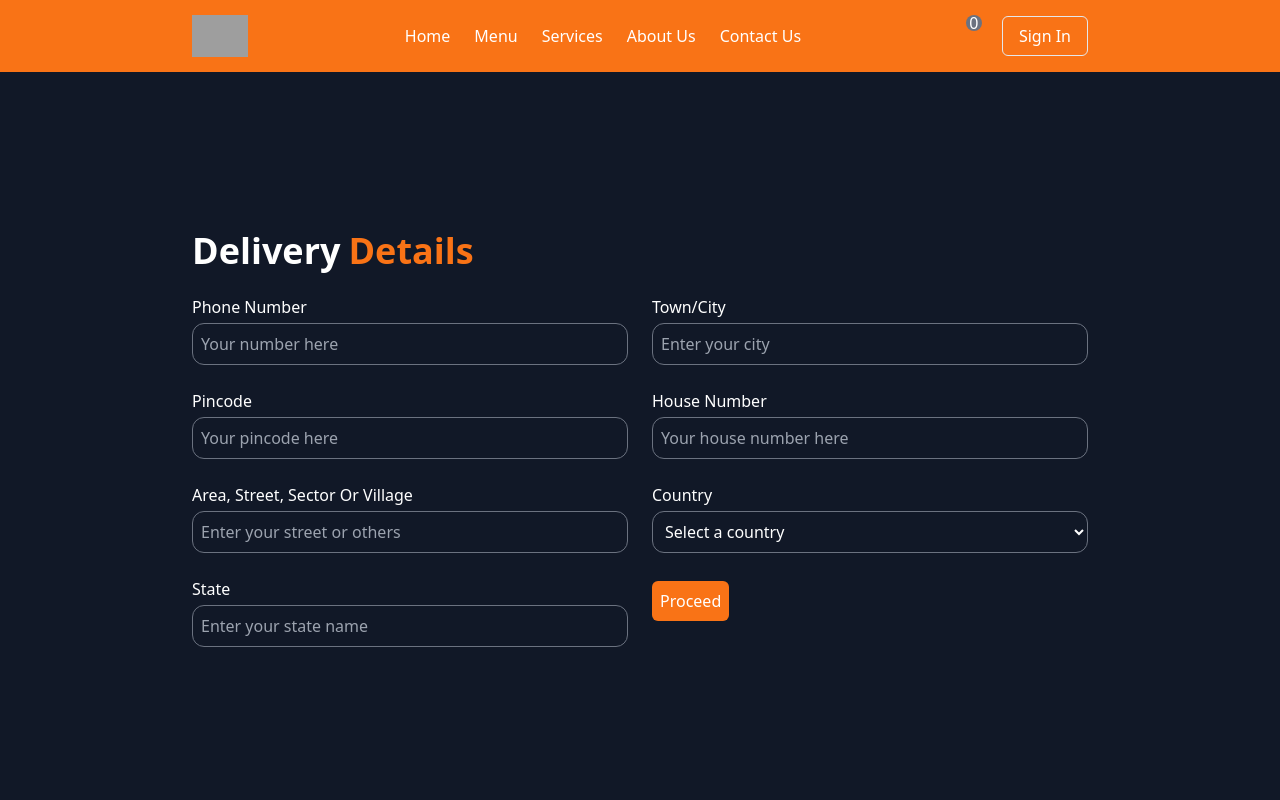
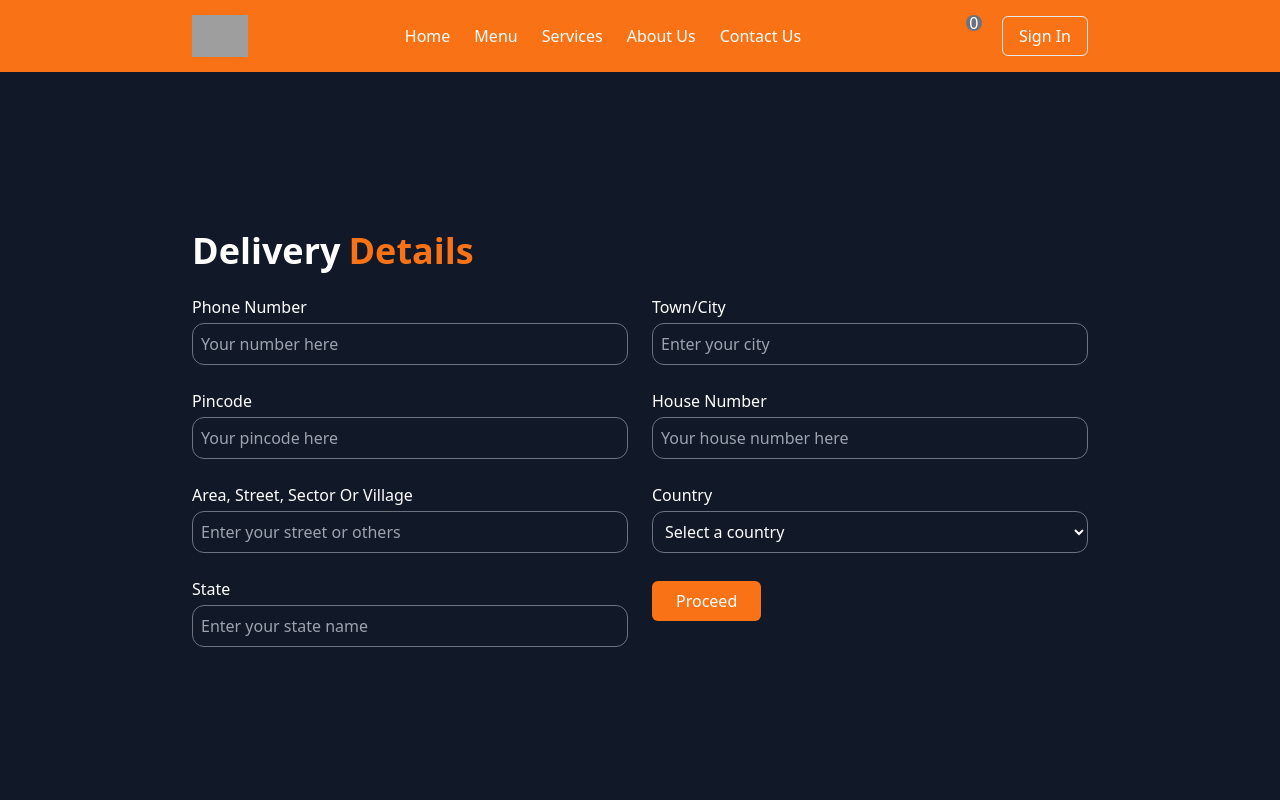
Before and after one commit to PukhrambamSamirSingh/foodvista, a React (Vite) app: page /checkout in a window 1280 px wide. Shown: the top 800 px of the page. Built offline with nearby package versions, Linux system fonts and the light colour scheme; no server answers; grey boxes are pictures that could not be loaded; some icons are missing; what @fvilers/disable-react-devtools would draw is missing.

Commit message:
Added padding to proceed button

```diff
--- a/src/pages/Checkout.jsx
+++ b/src/pages/Checkout.jsx
@@ -159,7 +159,7 @@ const Checkout = () => {
                     <input name="state" id="state" value={state.state} className="outline-none border border-gray-500 rounded-xl p-2 bg-transparent" type="text" placeholder="Enter your state name" onChange={handleChange} />
                 </div>
                 <div className="w-full md:w-1/2 mt-1">
-                    <button className="bg-orange-500 p-2 text-white flex justify-center items-center rounded-md">{proceeding ? <img className="w-6 h-6 object-contain" src="https://i.gifer.com/ZZ5H.gif" alt="" /> : "Proceed"}</button>
+                    <button className="bg-orange-500 px-6 py-2 text-white flex justify-center items-center rounded-md">{proceeding ? <img className="w-6 h-6 object-contain" src="https://i.gifer.com/ZZ5H.gif" alt="" /> : "Proceed"}</button>
                 </div>
             </form>
         </div>
```
